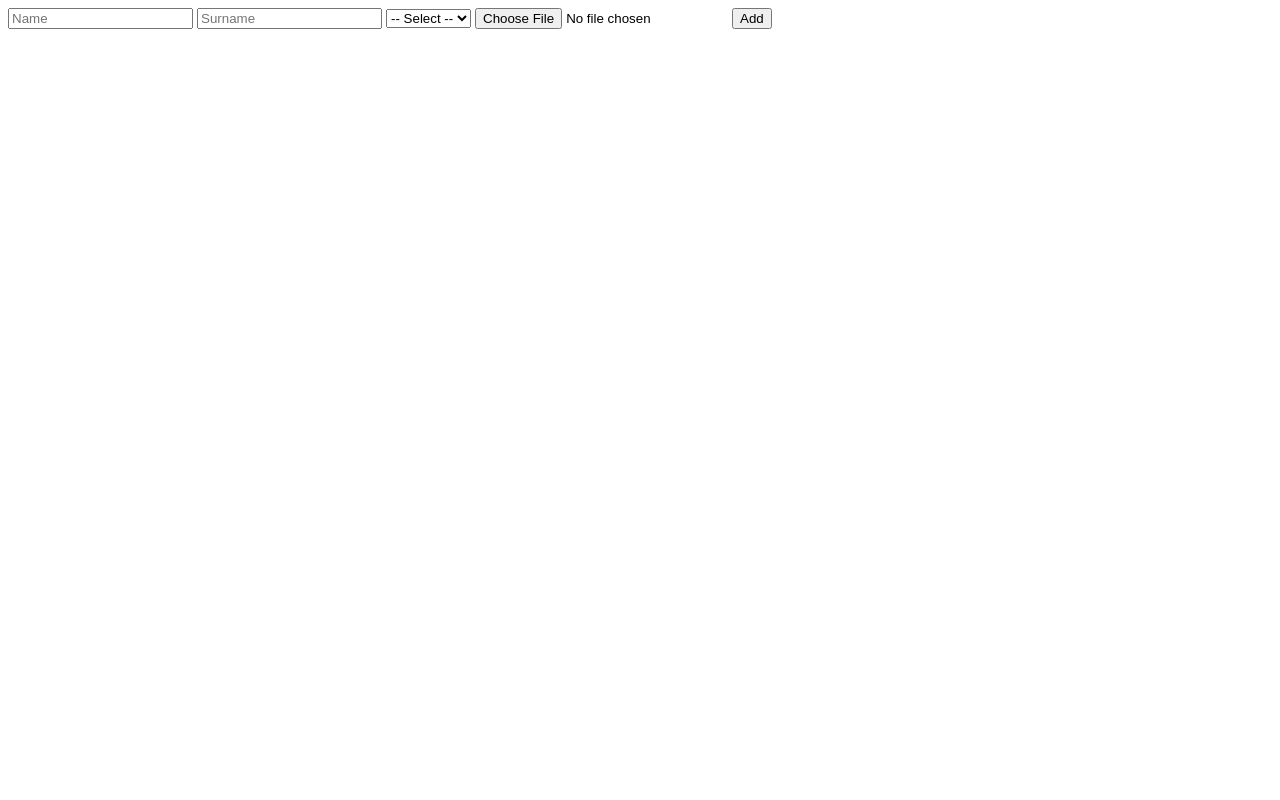
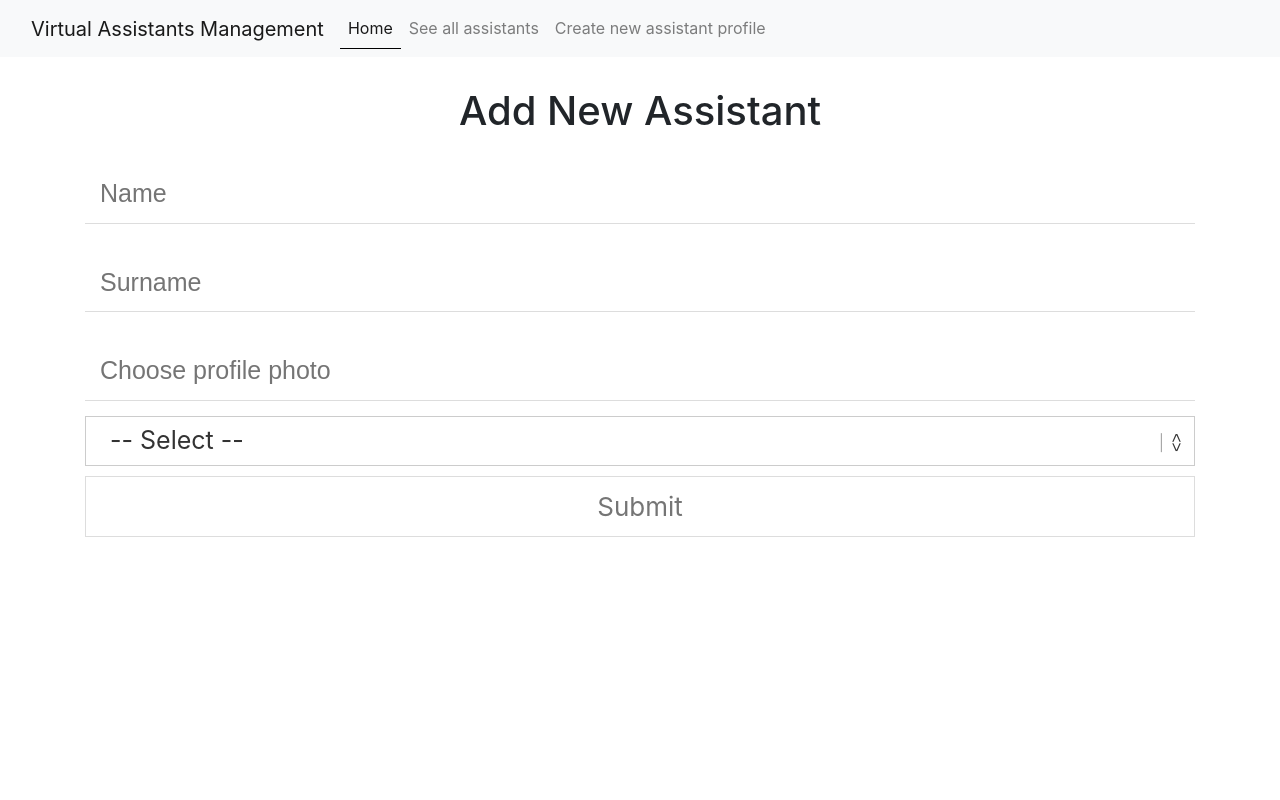
Before and after one commit to PietrzakJustyna/virtualAssistant, a Flask app: page /assistants/create in a window 1280 px wide. Run offline with Flask 2, Linux system fonts and the light colour scheme; some libraries are stand-ins or nearby versions.

Commit message:
Styling changes

```diff
--- /dev/null
+++ b/static/style.css
@@ -0,0 +1,242 @@
+/*
+ *   Styles from this codepen:
+*     https://codepen.io/official_naveen/pen/rgknI
+ *     */
+
+ body {
+    min-width:100vh;
+    width: 100%;
+    font-family: Arial, Helvetica, sans-serif;
+    height:100vh;
+    display: flex;
+    flex-direction: column;
+  }
+
+  h1 {
+    text-align: center;
+    text-transform: capitalize ;
+    font-weight: 800;
+    padding-top: 30px;
+  }
+
+  .container {
+    width: 800px;
+    margin: 0 auto;
+  }
+  fieldset {
+    display: block;
+    -webkit-margin-start: 0px;
+    -webkit-margin-end: 0px;
+    -webkit-padding-before: 0em;
+    -webkit-padding-start: 0em;
+    -webkit-padding-end: 0em;
+    -webkit-padding-after: 0em;
+    border: 0px;
+    border-image-source: initial;
+    border-image-slice: initial;
+    border-image-width: initial;
+    border-image-outset: initial;
+    border-image-repeat: initial;
+    min-width: -webkit-min-content;
+    padding: 30px;
+  }
+
+
+  .ghost-input,
+  p {
+    display: block;
+    font-weight: 400;
+    width: 100%;
+    font-size: 25px;
+    border: 0px;
+    outline: none;
+    width: 100%;
+    -webkit-box-sizing: border-box;
+    -moz-box-sizing: border-box;
+    box-sizing: border-box;
+    color: #4b545f;
+    background: #fff;
+    font-family: Arial, Helvetica, sans-serif;
+    padding: 10px 15px;
+    margin: 30px 0px;
+    -webkit-transition: all 0.1s ease-in-out;
+    -moz-transition: all 0.1s ease-in-out;
+    -ms-transition: all 0.1s ease-in-out;
+    -o-transition: all 0.1s ease-in-out;
+    transition: all 0.1s ease-in-out;
+    border-bottom: 1px solid #ddd;
+  }
+
+  span {
+    padding: 15px;
+  }
+
+  .ghost-input:hover {
+    transition:border-bottom 0.5s;
+    border-bottom: 1px solid black;
+    color:black;
+  }
+  .ghost-input:focus {
+    transition:border-bottom 0.5s;
+    border-bottom: 1px solid black;
+  }
+  .ghost-button {
+    background-color: transparent;
+    border: 1px solid #ddd;
+    padding: 10px 30px;
+    width: 100%;
+    min-width: 350px;
+    -webkit-transition: all 0.1s ease-in-out;
+    -moz-transition: all 0.1s ease-in-out;
+    -ms-transition: all 0.1s ease-in-out;
+    -o-transition: all 0.1s ease-in-out;
+    transition: all 0.1s ease-in-out;
+    color: rgb(117, 117, 117);
+    font-size: 26px;
+  }
+  .ghost-button:hover {
+    border: 1px solid #515151;
+    color: black;
+  }
+
+  .footer {
+    margin-top: auto;
+    margin-bottom: 5px;
+    font-size: 16px;
+  }
+
+  .inputfile {
+      width: 0.1px;
+      height: 0.1px;
+      opacity: 0;
+      overflow: hidden;
+      position: absolute;
+      z-index: -1;
+  }
+
+  .inputfile + label {
+    display: inline-block;
+    font-weight: 300;
+    width: 100%;
+    font-size: 25px;
+    border: 0px;
+    outline: none;
+    width: 100%;
+    -webkit-box-sizing: border-box;
+    -moz-box-sizing: border-box;
+    box-sizing: border-box;
+    color: rgb(117, 117, 117);
+    background: #fff;
+    font-family: Arial, Helvetica, sans-serif;
+    padding: 0px 15px 10px 15px ;
+
+  }
+
+  .inputfile:focus + label,
+  .inputfile + label {
+    border-bottom: 1px solid #ddd;
+    padding-top:10px;
+    margin-bottom: 10px;
+  }
+
+  .inputfile:focus + label,
+  .inputfile + label:hover {
+    cursor: pointer;
+    border-bottom: 1px solid black;
+    color:black;
+  }
+
+  .inputfile:focus + label,
+  .inputfile + label:hover:after {
+
+  content:" (click to upload file)";
+  color:black;
+  }
+
+  :focus::-webkit-input-placeholder { color: black; }
+  :focus:-moz-placeholder { color: black; }
+
+  :hover::-webkit-input-placeholder { color: black; }
+  :hover:-moz-placeholder { color: black; }
+
+  .navbar {
+    background-color: black;
+    border-radius: 0!important;
+  }
+
+  .navbar a {
+    color:white;
+    padding-left:15px;
+  }
+
+  .nav-link {
+    border-bottom: 1px solid transparent;
+    box-sizing: border-box;
+  }
+
+  .nav-link.active {
+    border-bottom: 1px solid black;
+  }
+
+  .nav-link:hover {
+    color:black;
+    border-bottom: 1px solid black;
+  }
+
+
+  .selectdiv {
+    position: relative;
+    /*Don't really need this just for demo styling*/
+  }
+
+  /* IE11 hide native button (thanks Matt!) */
+  select::-ms-expand {
+  display: none;
+  }
+
+  .selectdiv:after {
+    content: '<>';
+    font-family: Arial, Helvetica, sans-serif;
+    font: 17px ;
+    color: #333;
+    -webkit-transform: rotate(90deg);
+    -moz-transform: rotate(90deg);
+    -ms-transform: rotate(90deg);
+    transform: rotate(90deg);
+    right: 11px;
+    /*Adjust for position however you want*/
+
+    top: 18px;
+    padding: 0 0 2px;
+    border-bottom: 1px solid #999;
+    /*left line */
+
+    position: absolute;
+    pointer-events: none;
+  }
+
+  .selectdiv select {
+    -webkit-appearance: none;
+    -moz-appearance: none;
+    appearance: none;
+    /* Add some styling */
+
+    display: block;
+    width: 100%;
+    height: 50px;
+    float: right;
+    margin: 5px 0px 10px 0px;
+    padding: 0px 24px;
+    font-size: 25px;
+    line-height: 1.75;
+    color: #333;
+    background-color: #ffffff;
+    background-image: none;
+    border: 1px solid #cccccc;
+    -ms-word-break: normal;
+    word-break: normal;
+  }
+
+  .selectdiv select:hover{
+      border:1px solid black;
+  }
--- a/templates/assistants.html
+++ b/templates/assistants.html
@@ -1,4 +1,6 @@
-<html>
+{% extends "base.html" %}
+{% block content %}
+
     <body>
       <h1>Assistants</h1>
      {% if message %}
@@ -37,4 +39,4 @@
 
     </body>
 
-  </html>
+    {% endblock %}
--- /dev/null
+++ b/templates/base.html
@@ -0,0 +1,26 @@
+<!DOCTYPE html>
+<html>
+    <head>
+        <link rel="stylesheet" href="../static/style.css" />
+        <link rel="stylesheet" href="https://stackpath.bootstrapcdn.com/bootstrap/4.3.1/css/bootstrap.min.css" integrity="sha384-ggOyR0iXCbMQv3Xipma34MD+dH/1fQ784/j6cY/iJTQUOhcWr7x9JvoRxT2MZw1T" crossorigin="anonymous">
+        <script src="https://code.jquery.com/jquery-3.3.1.slim.min.js" integrity="sha384-q8i/X+965DzO0rT7abK41JStQIAqVgRVzpbzo5smXKp4YfRvH+8abtTE1Pi6jizo" crossorigin="anonymous"></script>
+        <script src="https://cdnjs.cloudflare.com/ajax/libs/popper.js/1.14.7/umd/popper.min.js" integrity="sha384-UO2eT0CpHqdSJQ6hJty5KVphtPhzWj9WO1clHTMGa3JDZwrnQq4sF86dIHNDz0W1" crossorigin="anonymous"></script>
+        <script src="https://stackpath.bootstrapcdn.com/bootstrap/4.3.1/js/bootstrap.min.js" integrity="sha384-JjSmVgyd0p3pXB1rRibZUAYoIIy6OrQ6VrjIEaFf/nJGzIxFDsf4x0xIM+B07jRM" crossorigin="anonymous"></script>
+        <script src="https://code.jquery.com/jquery-3.4.1.min.js" integrity="sha256-CSXorXvZcTkaix6Yvo6HppcZGetbYMGWSFlBw8HfCJo=" crossorigin="anonymous"></script>
+    </head>
+    <nav class="navbar navbar-expand-lg navbar-light bg-light">
+        <a class="navbar-brand" href="#">Virtual Assistants Management </a>
+        <button class="navbar-toggler" type="button" data-toggle="collapse" data-target="#navbarNavAltMarkup" aria-controls="navbarNavAltMarkup" aria-expanded="false" aria-label="Toggle navigation">
+          <span class="navbar-toggler-icon"></span>
+        </button>
+        <div class="collapse navbar-collapse" id="navbarNavAltMarkup">
+          <div class="navbar-nav">
+            <a class="nav-item nav-link active" href="/">Home <span class="sr-only">(current)</span></a>
+            <a class="nav-item nav-link" href="/assistants">See all assistants</a>
+            <a class="nav-item nav-link" href="/assistants/create">Create new assistant profile</a>
+          </div>
+        </div>
+        </div>
+      </nav>
+  {% block content %}{% endblock %}
+  </html>
--- a/templates/index.html
+++ b/templates/index.html
@@ -1,4 +1,5 @@
-<html>
+{% extends "base.html" %}
+{% block content %}
   <body>
           {% with messages = get_flashed_messages() %}
         {% if messages %}
@@ -9,18 +10,26 @@
           </ul>
         {% endif %}
       {% endwith %}
+  <div class="container">
+    <fieldset>
+      <h1>Add new assistant</h1>
+
     <form method="POST" action="/assistants" enctype="multipart/form-data">
-      <input type="text" name="name" required="True" placeholder="Name">
-      <input type="text" name="surname" required = "True" placeholder="Surname">
+      <input type="text" name="name" required="True" placeholder="Name" class="ghost-input">
+      <input type="text" name="surname" required = "True" placeholder="Surname" class="ghost-input">
+      <input  name="photo" type="file" class="inputfile" id="file" accept="image/*">
+      <label class="upload-label" for="file">Choose profile photo <i class="fas fa-file-upload"></i></label>
+
+    <div class="selectdiv">
       <select id="sel" name="job" required = "True">
         <option value="">-- Select --</option>
       </select>
-      <input type="file" name="photo">
-      <input type="submit" value="Add">
+    </div>
+
+      <button type="submit" class="ghost-button submit-button" value="Send"> Submit </button>
     </form>
-    <script src="https://code.jquery.com/jquery-3.4.1.min.js"
-    integrity="sha256-CSXorXvZcTkaix6Yvo6HppcZGetbYMGWSFlBw8HfCJo="
-    crossorigin="anonymous"></script>
+  </fieldset>
+  </div>
 
     <script>
       document.addEventListener("DOMContentLoaded", function (event) {
@@ -36,8 +45,15 @@
         $('#sel').change(function () {
             $('#msg').text('Selected Item: ' + this.options[this.selectedIndex].text);
         });
+
+
+        $("#file").change(function() {
+        const name = this.files[0]["name"];
+        console.log(name)
+        $(".upload-label").html("Chosen file: " + name);
+  });
+
       });
     </script>
   </body>
-
-</html>
+{% endblock %}
```
